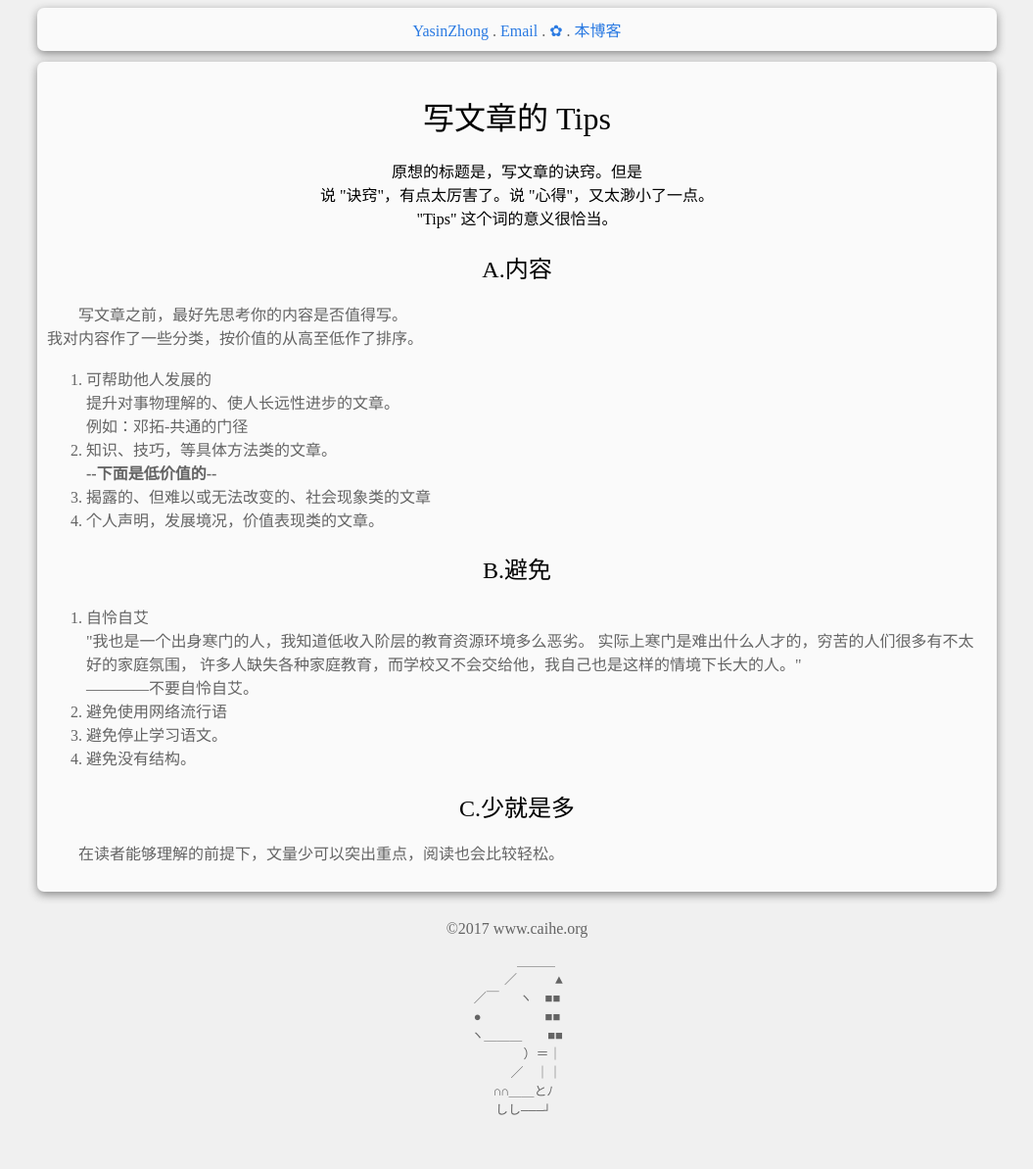
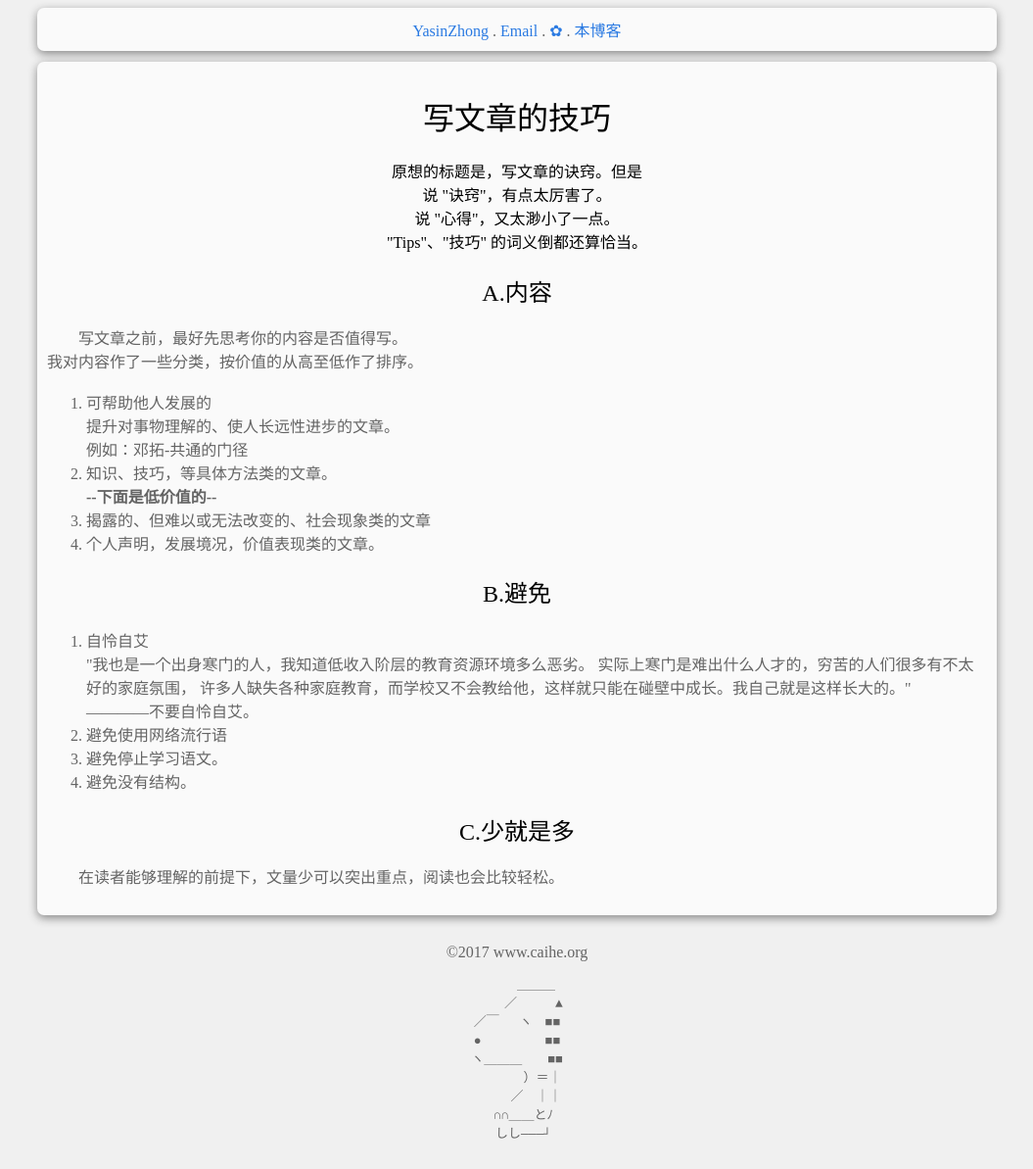
Before and after one commit to YasinZhong/yasinzhong.github.io, a Jekyll site: the page built from _posts/2018-1-4-SuccessfulWritting.html, in a window 1280 px wide. Shown: the whole page at 98% size, without its empty margins (112-1167 px from the left). Built offline with Jekyll 4.4.1, drawn with Linux system fonts in a browser that asks for light colours; comment, search, counter and statistics services are not loaded; before the commit the page ends 1169 px from its top, so only the background shows below that.

Commit message:
2018/03/01

```diff
--- a/_posts/2018-1-4-SuccessfulWritting.html
+++ b/_posts/2018-1-4-SuccessfulWritting.html
@@ -1,14 +1,15 @@
 ---
 layout: default
-title: 写文章的 Tips
+title: 写文章的技巧
 ---
 
 <h1>{{ page.title }}</h1>
 
 <h4>
 原想的标题是，写文章的诀窍。但是<br/>
-说 "诀窍"，有点太厉害了。说 "心得"，又太渺小了一点。<br/>
-"Tips" 这个词的意义很恰当。
+说 "诀窍"，有点太厉害了。<br/>
+说 "心得"，又太渺小了一点。<br/>
+"Tips"、"技巧" 的词义倒都还算恰当。
 </h4>
 
 
@@ -34,7 +35,7 @@ title: 写文章的 Tips
 <li>自怜自艾</li>
 "我也是一个出身寒门的人，我知道低收入阶层的教育资源环境多么恶劣。
 实际上寒门是难出什么人才的，穷苦的人们很多有不太好的家庭氛围，
-许多人缺失各种家庭教育，而学校又不会交给他，我自己也是这样的情境下长大的人。"<br />
+许多人缺失各种家庭教育，而学校又不会教给他，这样就只能在碰壁中成长。我自己就是这样长大的。"<br />
 ————不要自怜自艾。
 <li>避免使用网络流行语</li>
 <li>避免停止学习语文。</li>
--- a/index.html
+++ b/index.html
@@ -16,8 +16,7 @@ title: Yasin Zhong|blog
 	<hr/>
 
 	<ol>
-		<a href="http://a.caihe.org/Post/twi.html" ><li class="LiC1">最近如何？</li></a><br/>
-	    <!-- <a href="http://www.caihe.org/Post/WhyIWorkHard.html" ><li class="LiC1">为什么要努力</li></a><br/> -->
+		<a href="http://a.caihe.org/Post/twi.html" >  <li class="LiC1">最近如何？</li> </a><br/>
 		<a href="http://a.caihe.org/Post/Daubs.html" ><li class="LiC1">涂鸦-My Daubs</li></a><br/>
 		<a href="http://a.caihe.org/Post/Photograph.html" ><li class="LiC1">照相-MyPhotoGraphs</li></a><br/>
 		<a href="http://a.caihe.org/Post/SelfIntroduction.html" ><li class="LiC1">关于-Self-introduction</li></a><br/>
```
Also changed, not shown: _layouts/default-index.html (+7 -2 lines).
